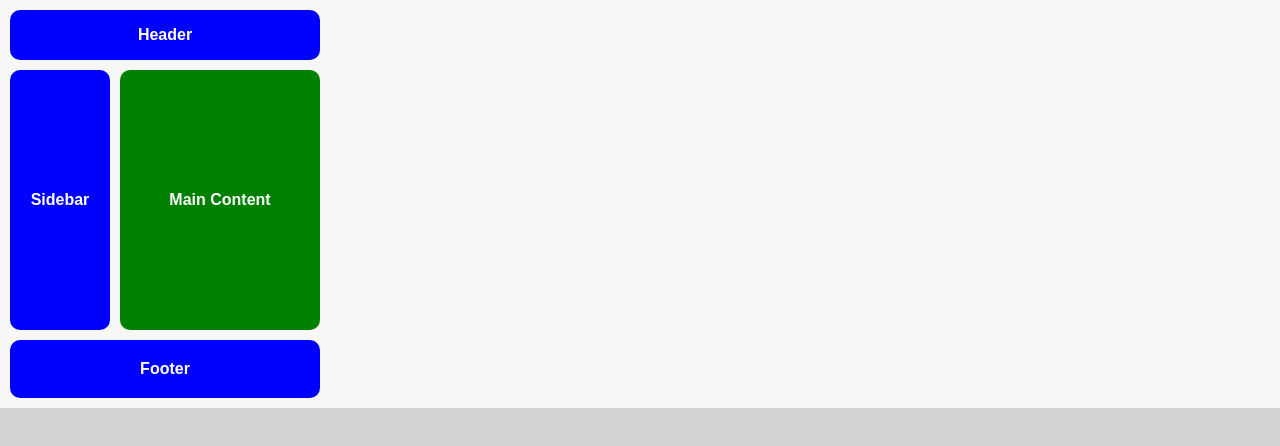
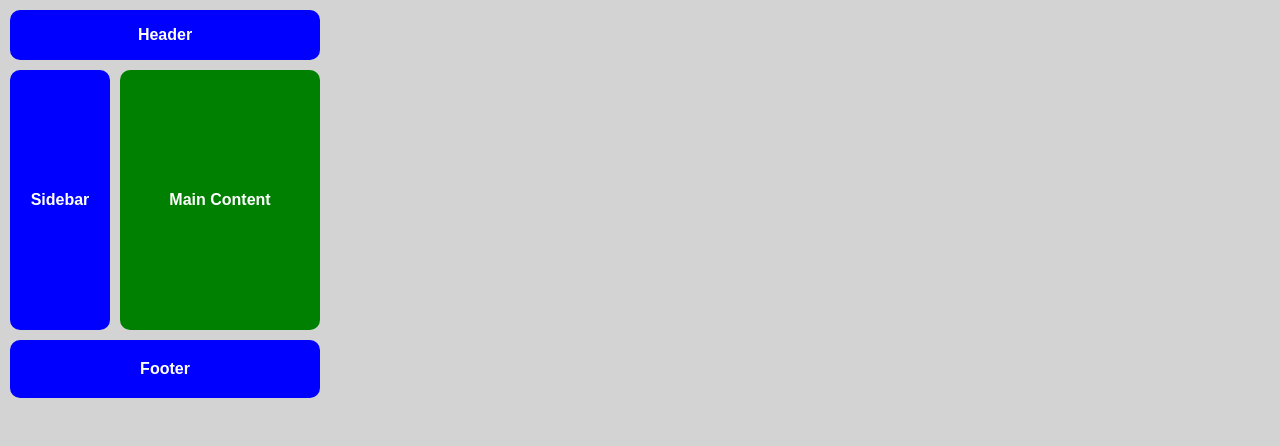
Before and after one commit to suman9392/m.suman, a plain HTML site: page grid.html in a window 1280 px wide. Drawn offline with Linux system fonts and the light colour scheme.

Commit message:
Update style3.css

```diff
--- a/style3.css
+++ b/style3.css
@@ -16,7 +16,7 @@ body {
     grid-template-columns: 100px 200px;
     grid-template-rows: 50px 200px 50px;
     gap: 10px;
-    background-color: #f7f7f7; /* Light gray */
+    background-color: lightgray; /* Light gray */
     padding: 10px;
   }
   /* Item Styles */
```
